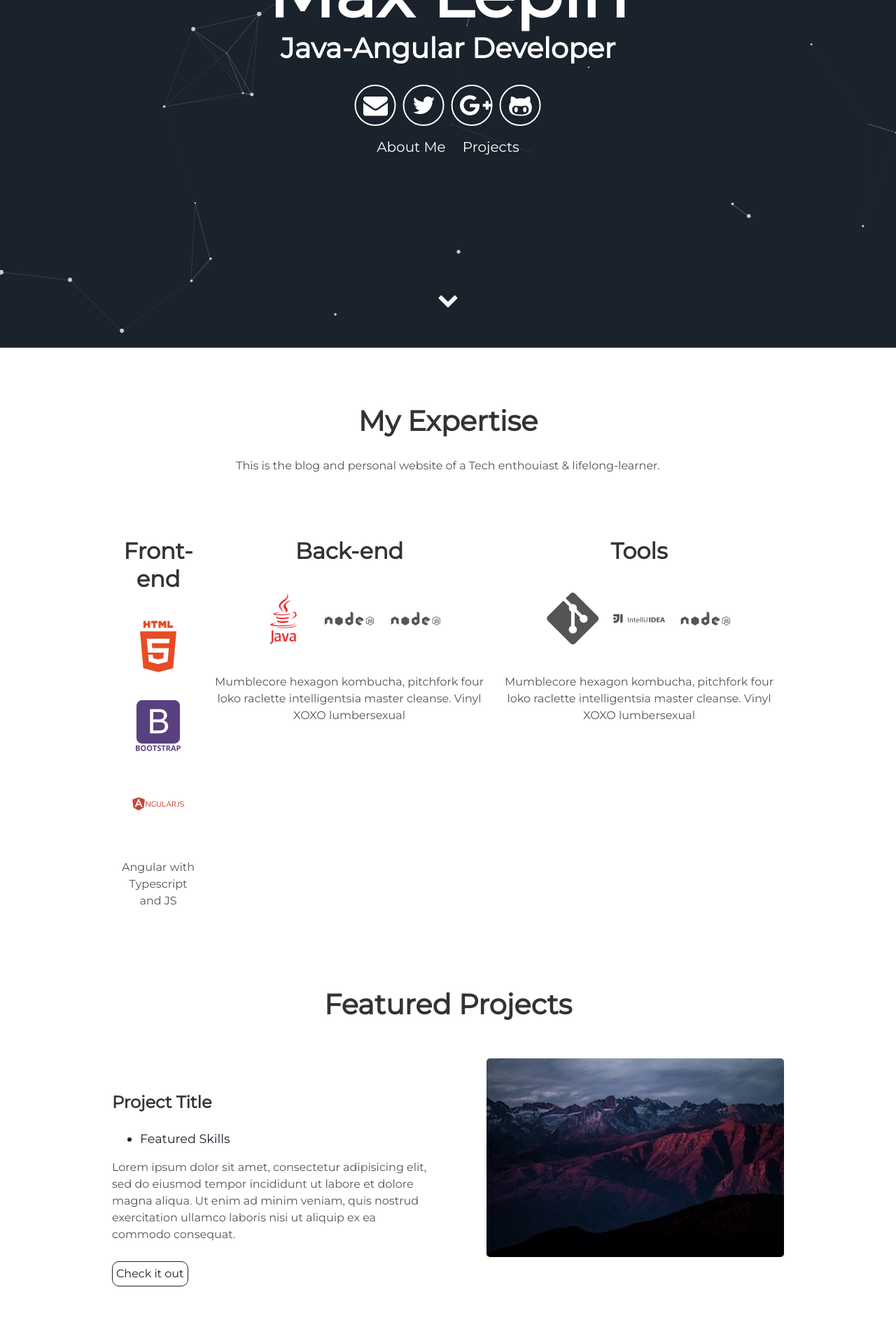
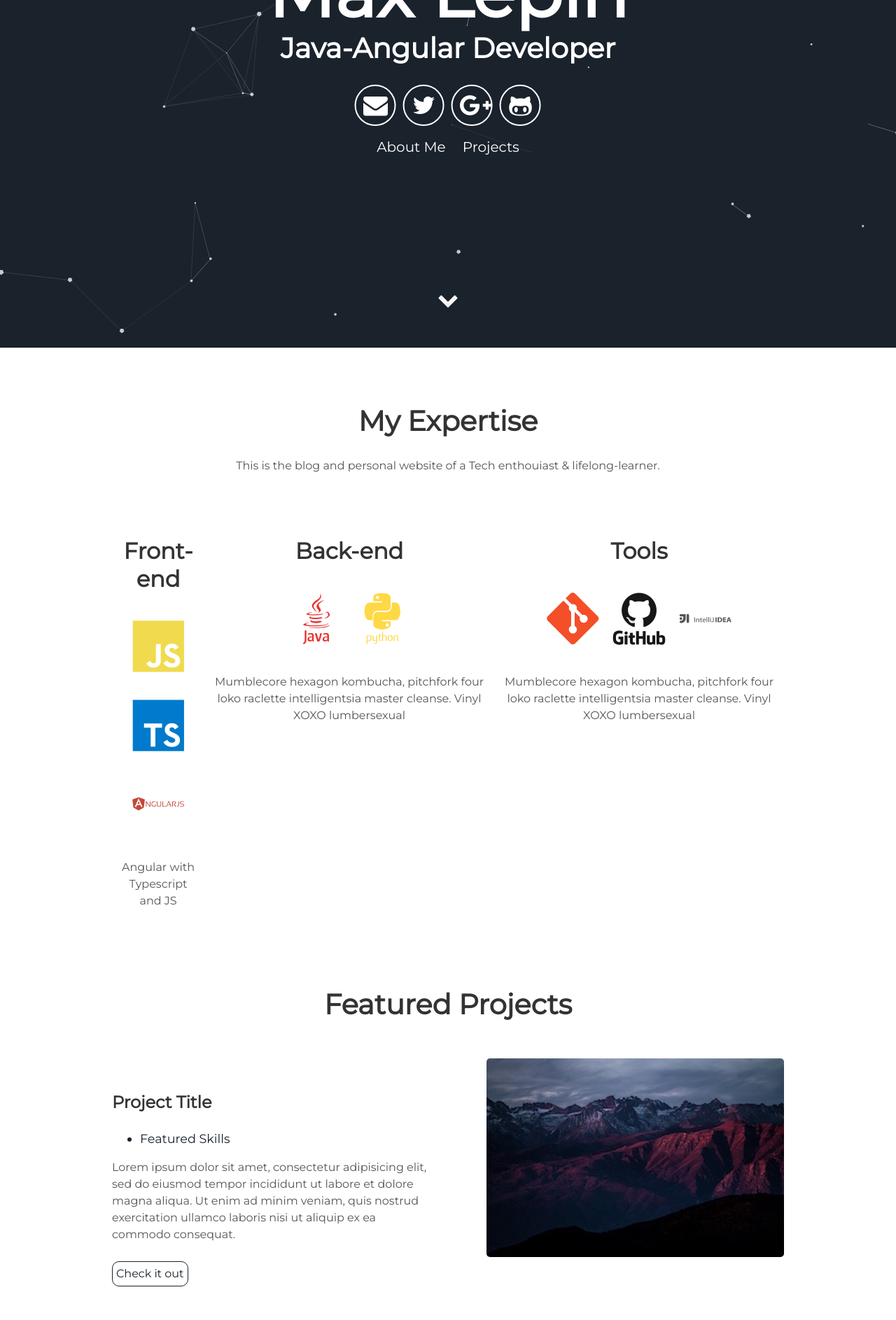
Before and after one commit to Max-le/CV-online, a Jekyll site: the page built from index.html, in a window 1280 px wide. Shown: the part 403-2290 px from the top of the page at 70% size. Built offline with Jekyll 4.4.1, drawn with Linux system fonts in a browser that asks for light colours.

Commit message:
add gitignore

```diff
--- a/_includes/about.html
+++ b/_includes/about.html
@@ -5,25 +5,25 @@
   <div class="user">
     <div class="tech">
       <h2>Front-end</h2>
-      <i class="devicon-html5-plain-wordmark colored"></i>
-      <i class="devicon-bootstrap-plain-wordmark colored"></i>
+      <i class="devicon-javascript-plain colored"></i>
+      <i class="devicon-typescript-plain colored"></i>
       <i class="devicon-angularjs-plain-wordmark colored"></i>
-      <p>Angular with Typescript and JS<br>
-      </p>
+      <p>Angular with Typescript and JS </p>
     </div>
     <div class="tech">
       <h2>Back-end</h2>
       <i class="devicon-java-plain-wordmark colored"></i>
-      <i class="devicon-nodejs-plain-wordmark"></i>
-      <i class="devicon-nodejs-plain-wordmark"></i>
+      <i class="devicon-python-plain-wordmark colored"></i>
+      <i class="devicon-flask-plain-wordmark"></i>
       <p>Mumblecore hexagon kombucha, pitchfork four loko raclette intelligentsia master cleanse.
         Vinyl XOXO lumbersexual</p>
     </div>
     <div class="tech">
       <h2>Tools</h2>
-      <i class="devicon-git-plain"></i>
+      <i class="devicon-git-plain colored"></i>
+      <i class="devicon-github-plain-wordmark colored"></i>
       <i class="devicon-intellij-plain-wordmark"></i>
-      <i class="devicon-nodejs-plain-wordmark"></i>
+
       <p>Mumblecore hexagon kombucha, pitchfork four loko raclette intelligentsia master cleanse.
         Vinyl XOXO lumbersexual</p>
     </div>
```
Also changed, not shown: 1 other file.
